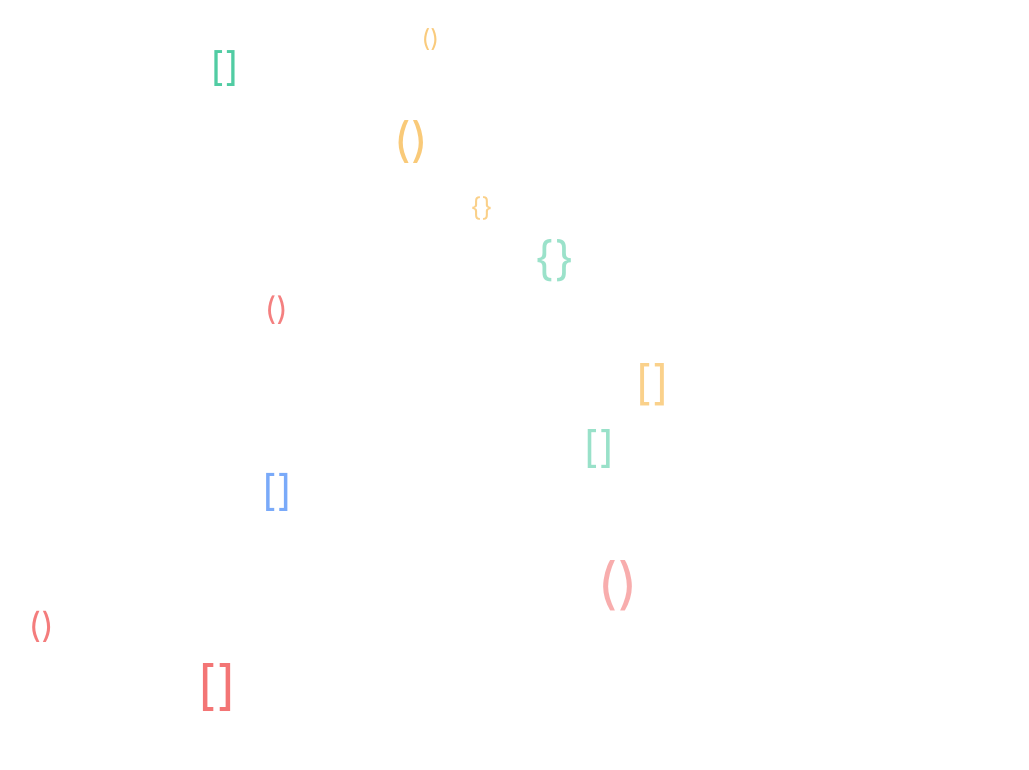
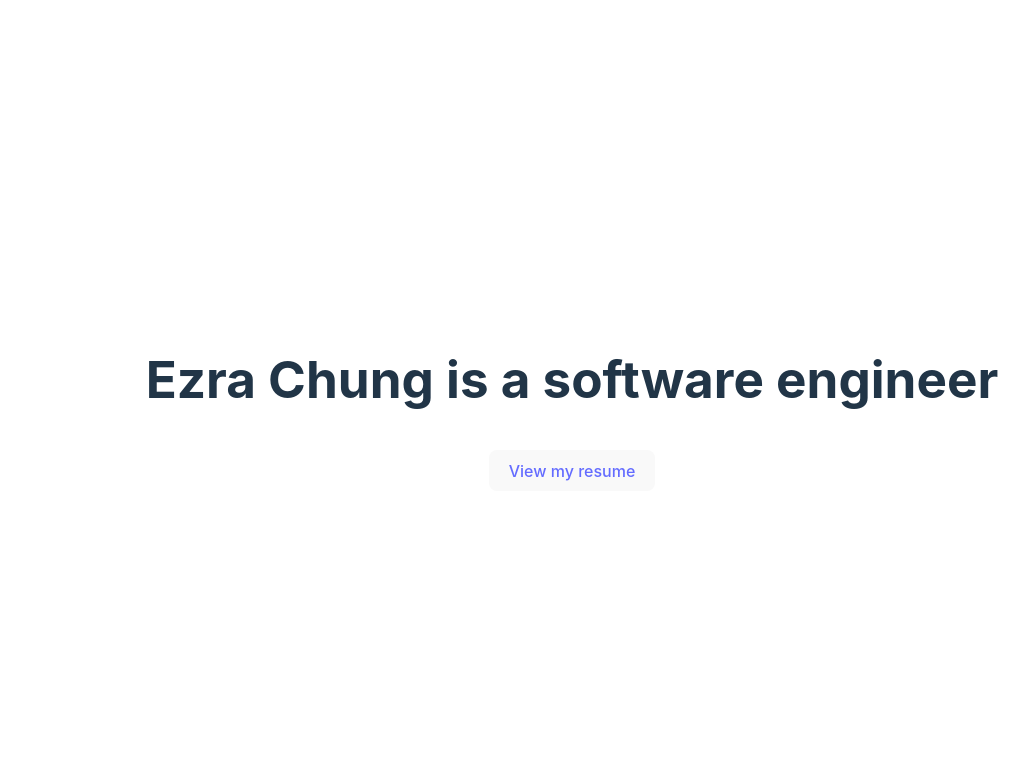
Before and after one commit to ezchung/personalsite_v3, a React (Vite) app: page / in a window 1280 px wide. Shown: the top 770 px of the page, without its empty margins (68-1097 px from the left). Built offline with nearby package versions, Linux system fonts and the light colour scheme.

Commit message:
Just took out animatedsymbols component for now. may add static images first

```diff
--- a/src/components/Landing.tsx
+++ b/src/components/Landing.tsx
@@ -1,7 +1,9 @@
 import React from 'react';
 import './Landing.css';
-import AnimatedBackground from './AnimatedSymbols';
+
 import ResumeLink from './ResumeLink';
+//import AnimatedSymbols from './AnimatedSymbols';
+//can add later. trying to use z-index to bring this text out to the front
 
 interface Props {}
 
@@ -9,7 +11,6 @@ const Landing: React.FC<Props> = () => {
   return (
     <section className="landing">
       <div className="background">
-        <AnimatedBackground />
         <h1>Ezra Chung is a software engineer</h1>
         <button>
             <ResumeLink />
```
